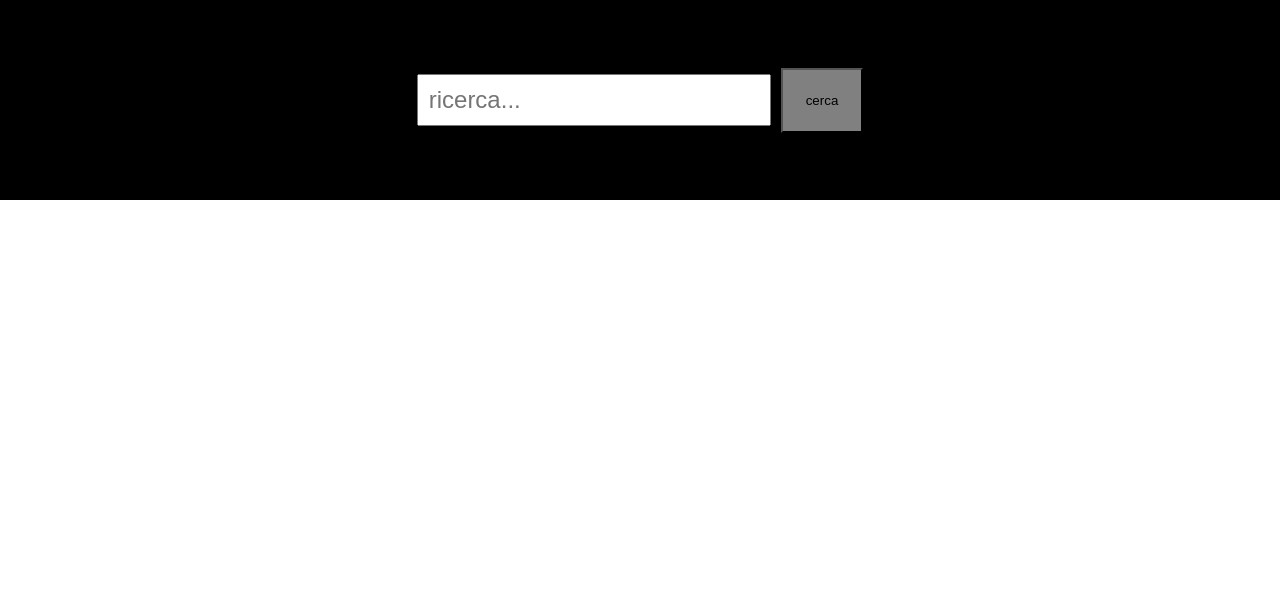
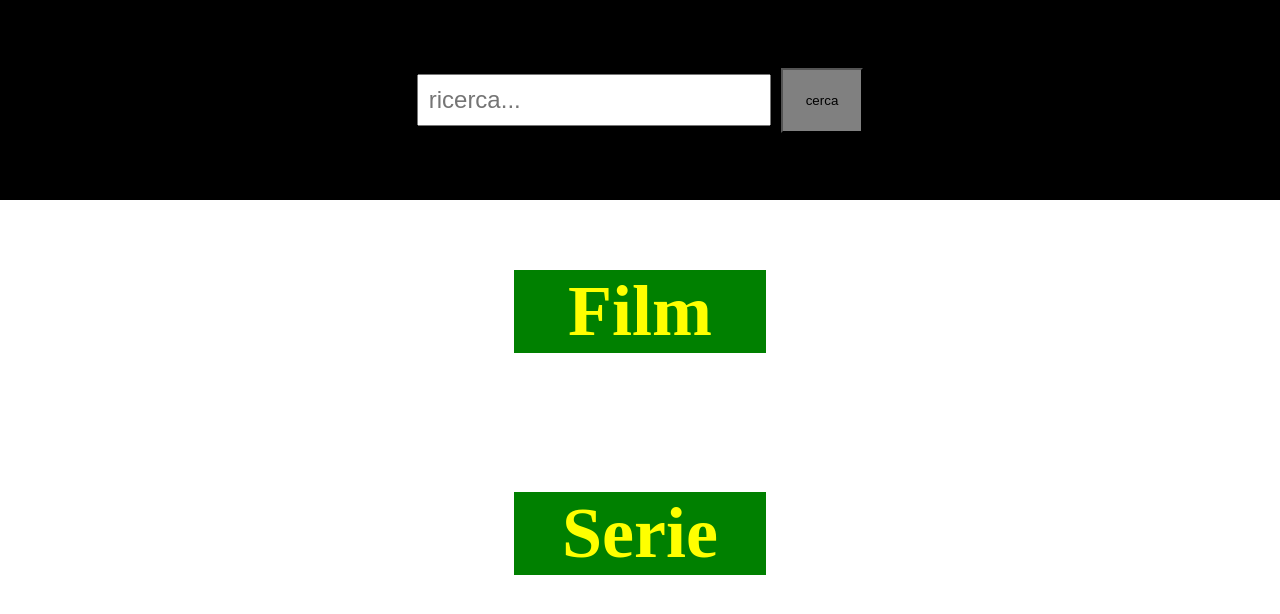
Before and after one commit to MembriniLuca29/vite-boolflix, a Vue app: page / in a window 1280 px wide. Shown: the top 614 px of the page. Built offline with nearby package versions, Linux system fonts and the light colour scheme.

Commit message:
milestone 2

```diff
--- a/src/App.vue
+++ b/src/App.vue
@@ -32,6 +32,18 @@ export default {
             this.store.movies = res.data.results;
             console.log(res.data);
         });
+
+        axios
+          .get("https://api.themoviedb.org/3/search/tv", {
+            params: {
+              api_key: '0d5f1072b59944dbc0378fbd0aac6382',
+              query: this.store.searchText
+            }
+          })
+          .then(res => {
+            this.store.series = res.data.results;
+            console.log(res.data);
+        });
   }
   },
 };
--- a/src/components/mainComponent.vue
+++ b/src/components/mainComponent.vue
@@ -9,11 +9,30 @@ export default {
       store
     };
   },
+  methods: {
+     getFlag(lang) {
+        if(lang == 'it'){
+            return 'https://flagicons.lipis.dev/flags/4x3/it.svg';
+        }
+        else if (lang == 'ja'){
+            return 'https://flagicons.lipis.dev/flags/4x3/jp.svg';
+        }
+        else if (lang == 'en'){
+            return 'https://flagicons.lipis.dev/flags/4x3/us.svg';
+        }
+        else if (lang == 'es'){
+            return 'https://flagicons.lipis.dev/flags/4x3/es.svg';
+        }
+        else {
+            return 'https://flagicons.lipis.dev/flags/4x3/xx.svg';
+        }
+  }}
 }
 </script>
 
 <template>
     <div class="main-container">
+        <div class="title"><h2>Film</h2></div>
     <div class="film-card-container"
     v-for="(movie, i) in store.movies" :key="i" >
     <ul>
@@ -21,8 +40,26 @@ export default {
         <ol>
           <li>{{ movie.title }}</li>
           <li>{{ movie.original_title}}</li>
-          <li>{{movie.original_language}}</li>
+          <li>
+            <img :src="getFlag(movie.original_language)" :alt="movie.original_language">
+          </li>
           <li>{{ movie.vote_average}}</li>
+        </ol>
+      </li>
+    </ul>
+</div>
+<div class="title"><h2>Serie</h2></div>
+<div class="film-card-container"
+    v-for="(serie, i) in store.series" :key="i" >
+    <ul>
+      <li >
+        <ol>
+          <li>{{ serie.name }}</li>
+          <li>{{ serie.original_name}}</li>
+          <li>
+            <img :src="getFlag(serie.original_language)" :alt="serie.original_language">
+          </li>
+          <li>{{ serie.vote_average}}</li>
         </ol>
       </li>
     </ul>
@@ -34,16 +71,38 @@ export default {
 
 .main-container{
     width: 100%;
-    background-color: black;
+    background-color: white;
     display: flex;
     flex-wrap: wrap;
     justify-content: space-around;
 }
+.title{
+    width: 100%;
+    margin: 0 auto;
+    display: flex;
+    justify-content: center;
+    font-size: 3rem;
+    font-weight: bold;
+    color: yellow;
+    border: 10px solid white;
+    h2{
+        background-color: green;
+        width: 20%;
+        text-align: center;
+    }
+}
 .film-card-container{
-background-color: white;
+background-color: black;
+color: white;
 width: 22%;
 display: flex;
 margin-top: 20px;
 margin-bottom: 10px;
+li{
+    font-size: 2rem;
+    img{
+        height: 20px;
+    }
+}
 }
 </style>
--- a/src/store.js
+++ b/src/store.js
@@ -3,4 +3,5 @@ import { reactive } from 'vue';
 export const store = reactive({
     searchText: '',
     movies:[],
+    series:[],
 });
```
